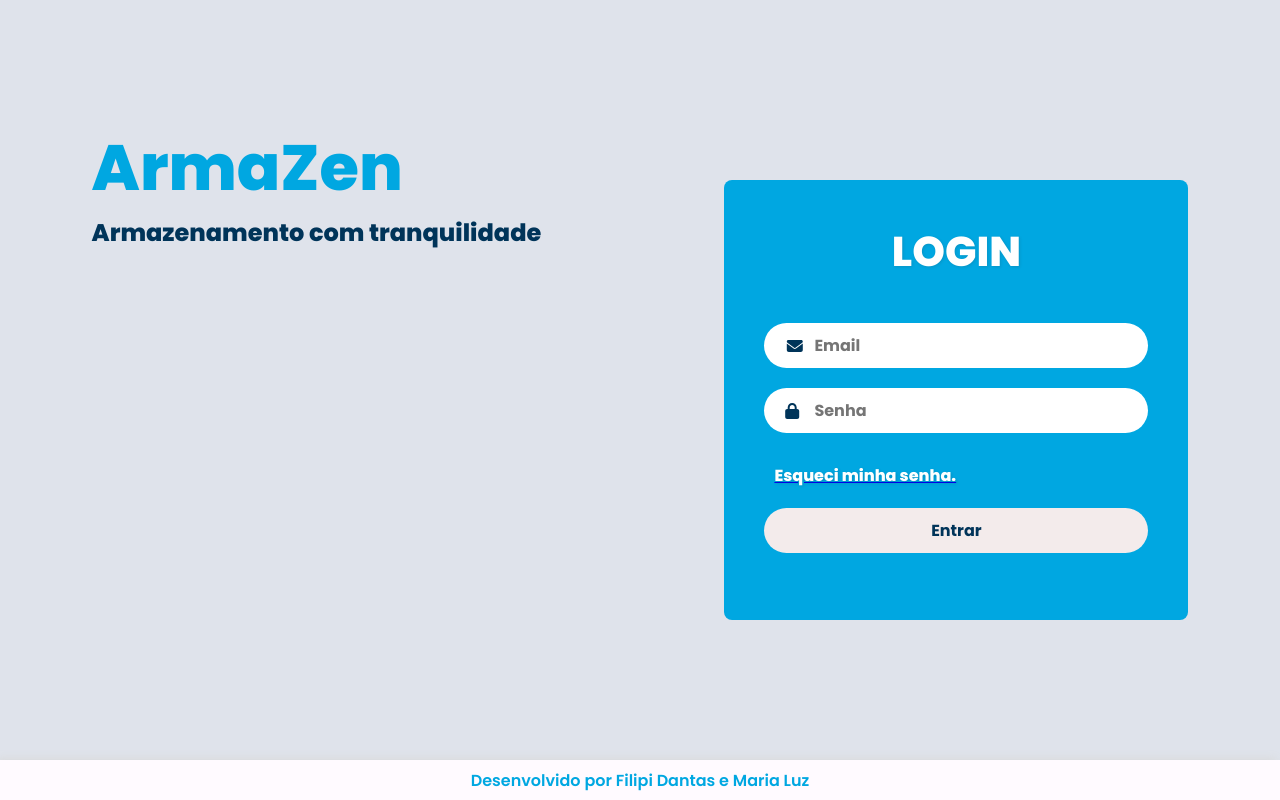
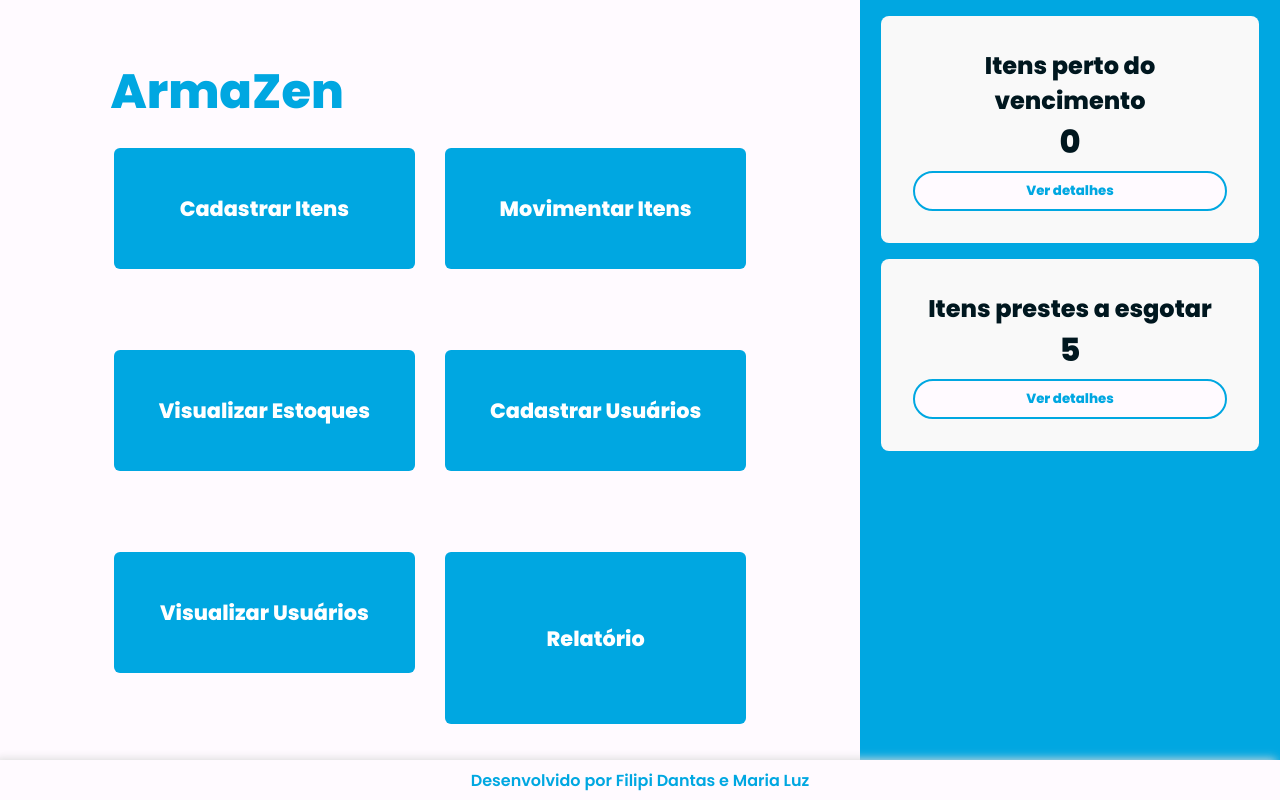
Before and after one commit to Filipi0/armaZen, a Next.js app: page /login in a window 1280 px wide. Built offline with nearby package versions, Linux system fonts and the light colour scheme; sample sign-in values are in the browser's storage.

Commit message:
cards - parte 1

```diff
--- a/src/pages/_app.jsx
+++ b/src/pages/_app.jsx
@@ -6,9 +6,14 @@ import CadastroUsuarios from './cadastro-usuarios.jsx';
 import VisualizarUsuarios from "./vizualizar-usuario.jsx";
 import VisualizarEstoques from "./vizualizar-estoques.jsx";
 
-
+/*
 export default function App({ Component, pageProps }) {
     return    <>
     <Component {...pageProps} />
    </>
+}*/
+
+
+export default function App({ Component, pageProps }) {
+    return <Menu />;
 }
--- /dev/null
+++ b/src/pages/components/card.jsx
@@ -0,0 +1,39 @@
+import React, { useState } from 'react';
+import styles from '../../styles/card.module.css';
+
+const Card = ({ titleCollapsed, count, items }) => {
+  const [isExpanded, setIsExpanded] = useState(false);
+
+  const toggleExpand = () => {
+    setIsExpanded(!isExpanded);
+  };
+
+  return (
+    <div className={styles.card}>
+      {isExpanded ? (
+        <div className={styles.expandedCard}>
+          <h2>{titleCollapsed}</h2>
+          <h1>{count}</h1>
+          <ul className={styles.list}>
+            {items.map((item, index) => (
+              <li key={index}>{item}</li>
+            ))}
+          </ul>
+          <button onClick={toggleExpand} className={styles.button}>
+            Ver menos
+          </button>
+        </div>
+      ) : (
+        <div className={styles.collapsedCard}>
+          <h2>{titleCollapsed}</h2>
+          <h1>{count}</h1>
+          <button onClick={toggleExpand} className={styles.button}>
+            Ver detalhes
+          </button>
+        </div>
+      )}
+    </div>
+  );
+};
+
+export default Card;
--- a/src/pages/index.jsx
+++ b/src/pages/index.jsx
@@ -5,6 +5,7 @@ import { useEffect } from 'react';
 import { useRouter } from 'next/router';
 import styles from '../styles/index.module.css';
 import Footer from './components/footer.jsx';
+import Card from './components/card.jsx';
 
 export default function Menu() {
   const router = useRouter();
@@ -47,7 +48,26 @@ export default function Menu() {
         </div>
 
       </div>
-      <div className={styles.rightSide}></div>
+      <div className={styles.rightSide}>
+      <div>
+      <Card
+        titleCollapsed="Itens perto do vencimento"
+        count={0}
+        items={[]}
+      />
+      <Card
+        titleCollapsed="Itens prestes a esgotar"
+        count={5}
+        items={[
+          '00005 - pó de café - 3 unidades',
+          '00023 - fita gomada - 5 unidades',
+          '00002 - papel ofício - 2 unidades',
+          '00009 - lâmpada 15w - 1 unidade',
+          '00011 - refil para grampeador - 4 unidades',
+        ]}
+      />
+    </div>
+      </div>
       <Footer />
     </div>
   );
--- a/src/pages/login.jsx
+++ b/src/pages/login.jsx
@@ -65,7 +65,7 @@ export default function Login() {
                             className={styles.input}
                         />
                     </div>
-                    {error && <p style={{ color: 'red' }}>{error}</p>}
+                    {error && <p style={{ color: '#003459', marginLeft: '10px', marginTop: '5px' }}>{error}</p>}
                     <Link className={styles.link1} href="recupera-senha">
                     <button className={styles.forgotPassword}>Esqueci minha senha.</button>
                     </Link>
--- /dev/null
+++ b/src/styles/card.module.css
@@ -0,0 +1,37 @@
+.card {
+    border-radius: 8px;
+    padding: 16px;
+    width: 90%;
+    box-sizing: border-box;
+    text-align: center;
+    background-color: #f9f9f9;
+    margin: 16px auto;
+    color: #00171f;
+    font-family: 'Poppins-Medium';
+}
+
+.expandedCard {
+    padding: 16px;
+}
+
+.collapsedCard {
+    padding: 16px;
+}
+
+.button {
+    background-color: #fffaff;
+    color: #00a7e1;
+    border: 2px solid #00a7e1;
+    width: 100%;
+    border-radius: 20px;
+    padding: 8px 16px;
+    cursor: pointer;
+    margin-top: 5px;
+}
+
+.list {
+    list-style-type: none;
+    padding: 0;
+    text-align: left;
+    margin: 16px 0;
+}
--- a/src/styles/login.module.css
+++ b/src/styles/login.module.css
@@ -9,12 +9,18 @@
 */
 
 /* Estilos para o container principal */
+@font-face {
+  font-family: 'Poppins-Medium';
+  src: url('/fonts/Poppins-1/Poppins-Bold.ttf') format('truetype');
+  font-style: normal;
+}
+
 .container {
   display: flex;
   justify-content: space-around;
   align-items: center;
   height: 100vh;
-  background-color: #dfe3eb;
+  background-color: #fffaff;
 }
 
 /*Estilos para o lado esquerdo*/
@@ -47,7 +53,7 @@
   text-shadow: #33333328 1px 1px 3px;
   font-size: 2.6rem;
   margin-bottom: 30px;
-  color: #ffffff;
+  color: #fffaff;
   display: flex;
   justify-content: center;
 }
@@ -70,7 +76,7 @@
 .input {
   font-family: 'Poppins-Medium';
   font-weight: bold;
-  background-color: #fff;
+  background-color: #fffaff;
   border: none;
   margin: 10px 0px;
   padding: 10px 50px;
@@ -83,7 +89,7 @@
 /* Estilos para o botão de Entrar */
 .button {
   font-family: 'Poppins-Medium';
-  background-color: #F3EBEB;
+  background-color: #fffaff;
   color: #003459;
   font-weight: bold;
   border: none;
@@ -100,7 +106,7 @@
 
 .button:hover {
   background-color: #003459;
-  color: #dfe3eb;
+  color: #fffaff;
   transition: 0.5s;
 }
 
@@ -109,7 +115,8 @@
   background-color: transparent;
   text-decoration: none;
   display: block;
-  color: #ffffff;
+  font-family: 'Poppins-Medium';
+  color: #fffaff;
   margin: 10px 0px;
   padding: 10px;
   font-size: 1rem;
```
